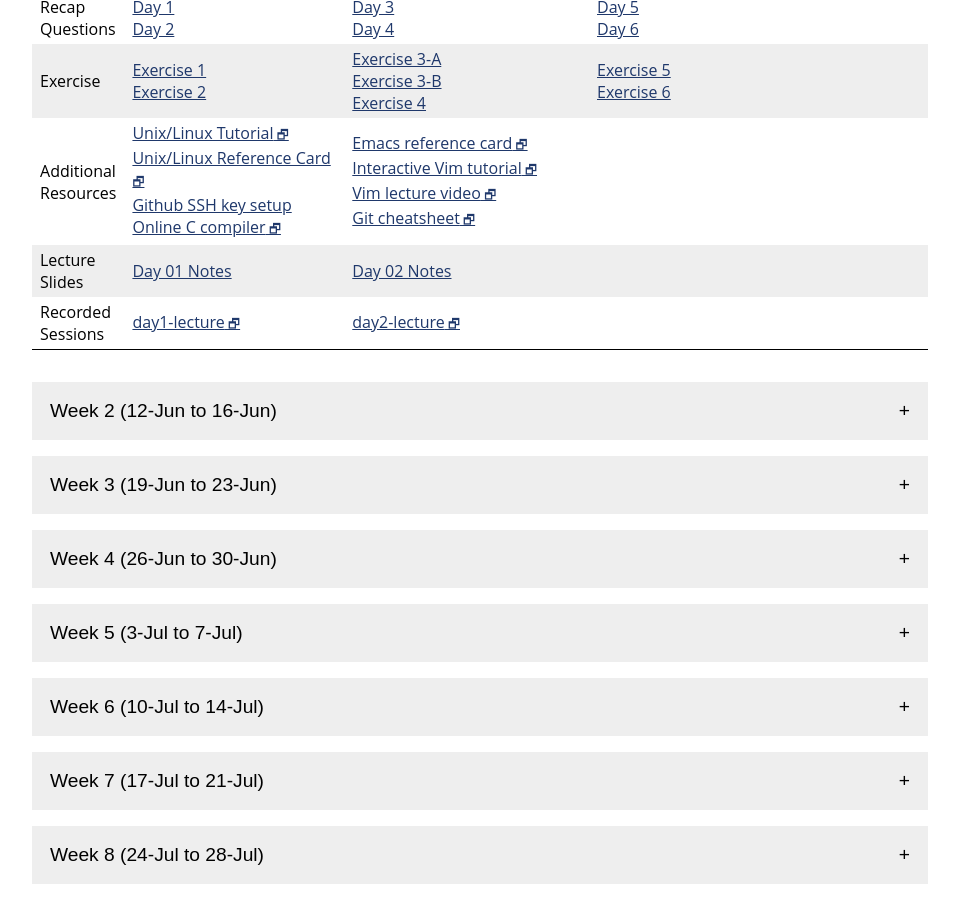
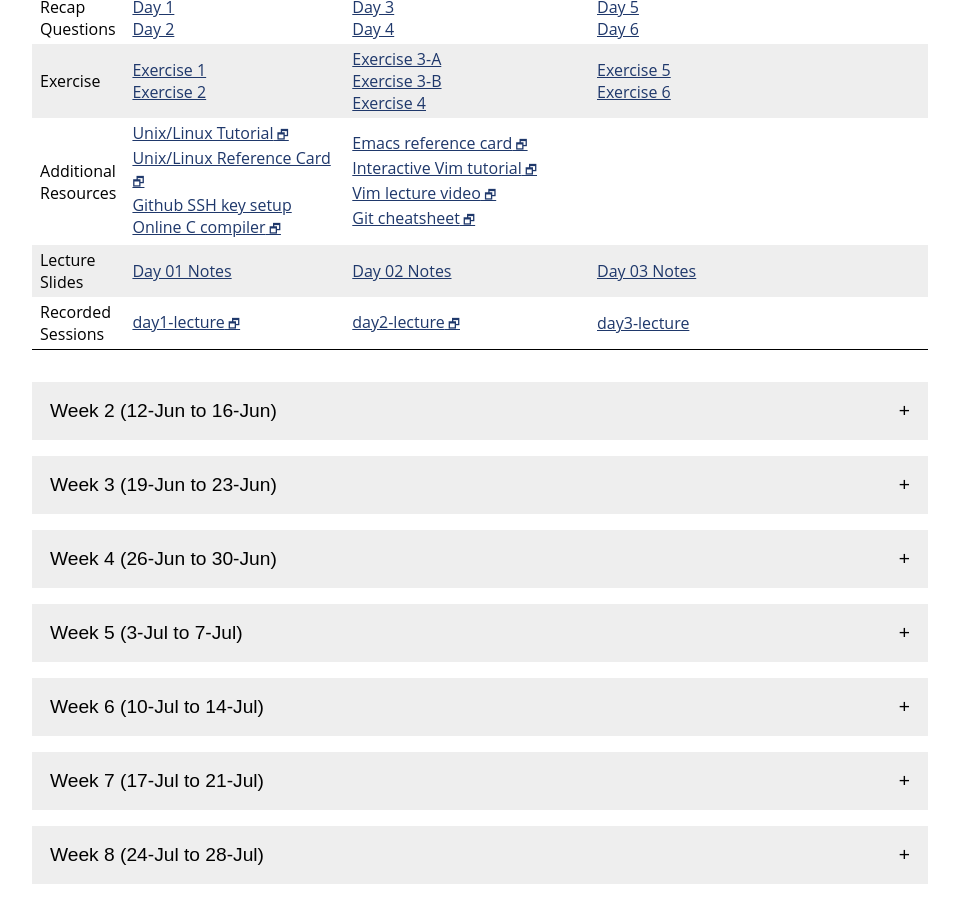
Before and after one commit to jhu-ip/cs220-summer24, a Jekyll site: the page built from material.md, in a window 1280 px wide and 900 px high, scrolled down 594 px. Shown: the whole window, without its empty margins (160-1119 px from the left). Built offline with Jekyll 4.4.1, drawn with Linux system fonts in a browser that asks for light colours.

Commit message:
uploaded material for session 3

```diff
--- a/material.csv
+++ b/material.csv
@@ -50,6 +50,8 @@ Week,Day,Date,Type,Link text,URL
 1,3,9-Jun,Slides,"Writing functions, command line arguments",slides/day06_functions_command_line_arguments.pdf
 1,3,9-Jun,Recap,Day 6,questions/day06.html
 1,3,9-Jun,Exercise,Exercise 6,exercise/ex06.html
+1,3,9-Jun,LectureSlides,Day 03 Notes,slides/summer23_slides/summer23_day05-06.pdf
+1,3,9-Jun,Recording,day3-lecture, https://jh.hosted.panopto.com/Panopto/Pages/Viewer.aspx?id=0d16d3b3-2707-42d0-997d-b01c01179fb8
 
 2,1,12-Jun,Slides,Function declarations,slides/day07_function_declaration.pdf
 2,1,12-Jun,Slides,Passing arrays to functions,slides/day07_passing_arrays_to_functions.pdf
--- a/material.md
+++ b/material.md
@@ -64,13 +64,13 @@ the materials for that week.
       <td>Lecture<br>Slides</td>
       <td><a href=' slides/summer23_slides/summer23_day01.pdf'>Day 01 Notes</a></td>
       <td><a href='slides/summer23_slides/summer23_day03-04.pdf'>Day 02 Notes</a></td>
-      <td></td>
+      <td><a href='slides/summer23_slides/summer23_day05-06.pdf'>Day 03 Notes</a></td>
     </tr>
     <tr>
       <td>Recorded<br>Sessions</td>
       <td><a class='external' target='_blank' href='https://jh.hosted.panopto.com/Panopto/Pages/Viewer.aspx?id=179715ff-c905-4523-a340-b0180116a80b'>day1-lecture</a></td>
       <td><a class='external' target='_blank' href='https://jh.hosted.panopto.com/Panopto/Pages/Viewer.aspx?id=90005b45-1763-4e48-bf94-b01a01195bf3'>day2-lecture</a></td>
-      <td></td>
+      <td><a href=' https://jh.hosted.panopto.com/Panopto/Pages/Viewer.aspx?id=0d16d3b3-2707-42d0-997d-b01c01179fb8  '>day3-lecture</a></td>
     </tr>
   </tbody>
 </table>
```
Also changed, not shown: 1 other file.
